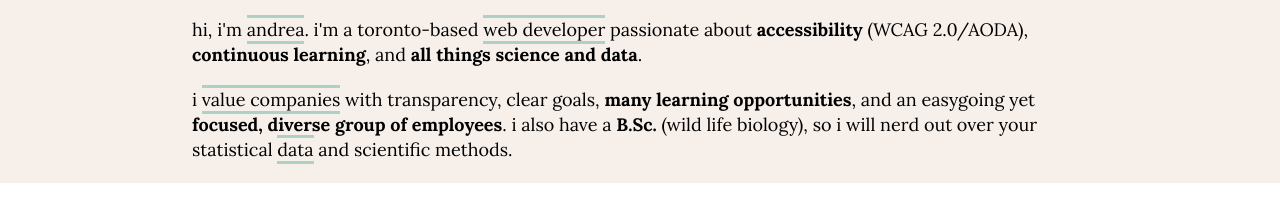
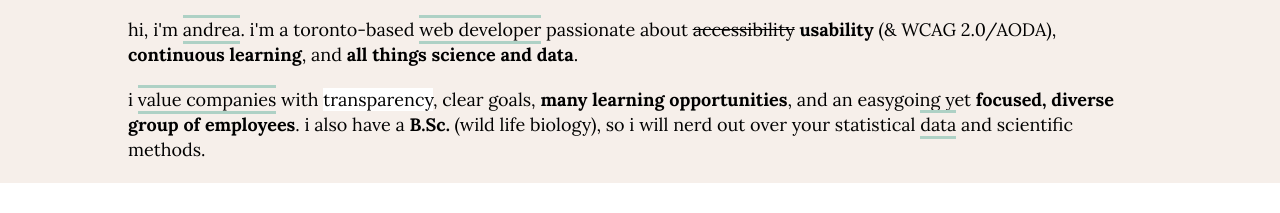
Before and after one commit to andkerel/andkerel.github.io, a plain HTML site: page index.html in a window 1280 px wide. Shown: the part 325-538 px from the top of the page. Drawn offline with Linux system fonts and the light colour scheme.

Commit message:
add strike

```diff
--- a/index.html
+++ b/index.html
@@ -40,10 +40,10 @@
     <section class="description">
       <h2>intro</h2>
       <p>
-        hi, i'm <span class="box-border">andrea</span>. i'm a toronto-based <span class="box-border">web developer</span> passionate about <strong>accessibility</strong> (WCAG 2.0/AODA), <strong>continuous learning</strong>, and <strong>all things science and data</strong>.
+        hi, i'm <span class="box-border">andrea</span>. i'm a toronto-based <span class="box-border">web developer</span> passionate about <span class="strike">accessibility</span> <strong>usability</strong> (&amp; WCAG 2.0/AODA), <strong>continuous learning</strong>, and <strong>all things science and data</strong>.
       </p>
       <p>
-        i <span class="box-border">value companies</span> with transparency, clear goals, <strong>many learning opportunities</strong>, and an easygoing yet <strong>focused, diverse group of employees</strong>. i also have a <strong>B.Sc.</strong> (wild life biology), so i will nerd out over your statistical <span class="box-border">data</span> and scientific methods.
+        i <span class="box-border">value companies</span> with <span class="white-bg">transparency</span>, clear goals, <strong>many learning opportunities</strong>, and an easygoing yet <strong>focused, diverse group of employees</strong>. i also have a <strong>B.Sc.</strong> (wild life biology), so i will nerd out over your statistical <span class="box-border">data</span> and scientific methods.
       </p>
     </section>
     <section class="experience">
--- a/style.css
+++ b/style.css
@@ -210,6 +210,10 @@ strong {
   font-weight: 600;
 }
 
+.strike {
+  text-decoration: line-through;
+}
+
 .box-border {
   border-top: 3px solid #aed1c5;
   border-bottom: 3px solid #aed1c5;
@@ -217,6 +221,10 @@ strong {
 
 .underline {
   border-bottom: 3px solid #aed1c5;
+}
+
+.white-bg {
+  background-color: #fff;
 }
 
 .print-only {
@@ -326,7 +334,7 @@ BODY
 }
 
 .description p {
-  width: 70vw;
+  width: 80vw;
   margin: 0 auto 20px;
 }
 
```
